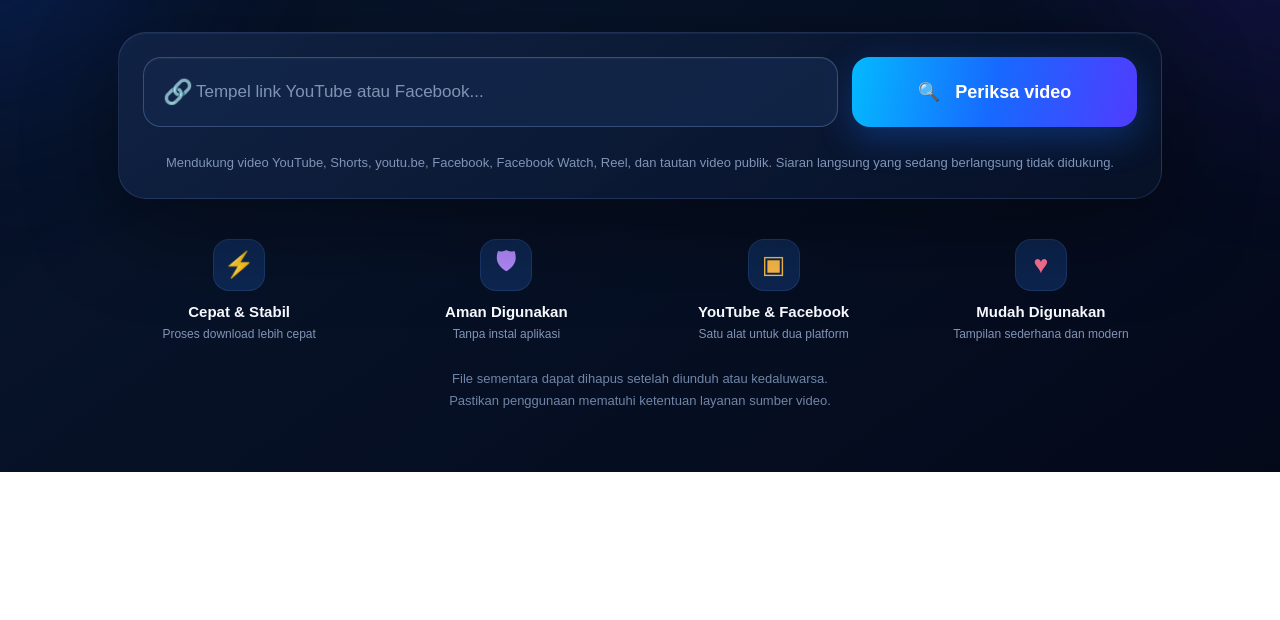
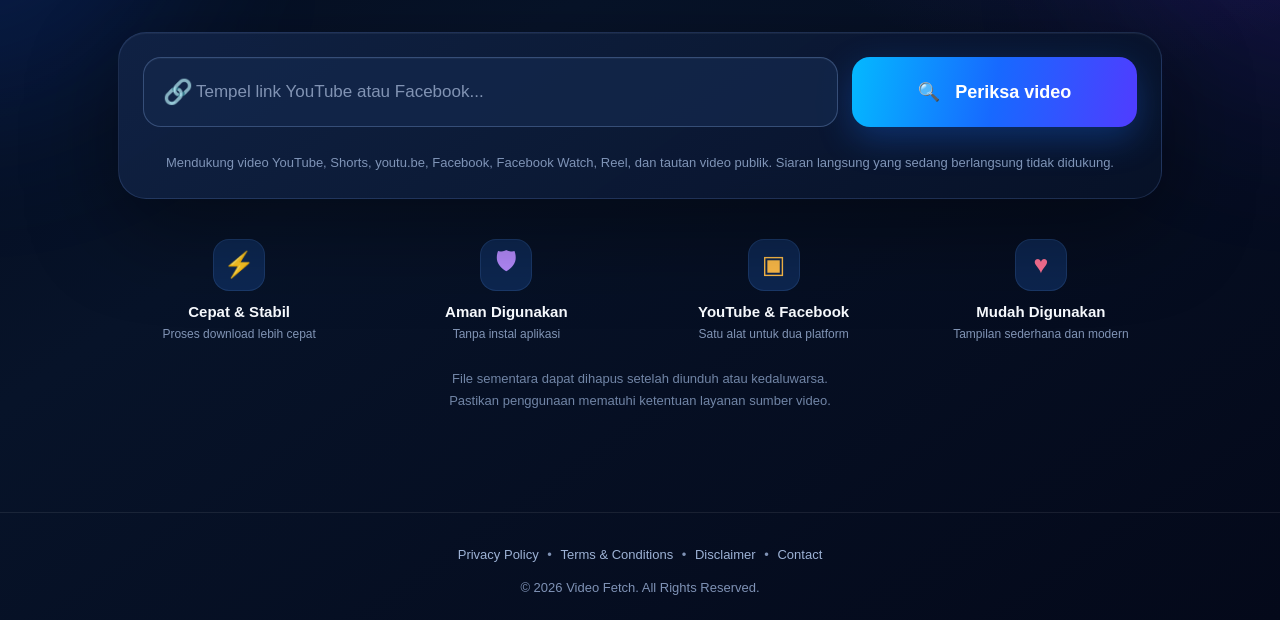
Before and after one commit to shopppit1-tech/video-downloader, a website: page public/index.html in a window 1280 px wide. Shown: the part 614-1234 px from the top of the page. Before the commit the page ends 1086 px from the top, so only its background shows below. Drawn offline with Linux system fonts and the light colour scheme.

Commit message:
Add footer with links and copyright notice

```diff
--- a/public/index.html
+++ b/public/index.html
@@ -2531,3 +2531,39 @@ if (
 
 </body>
 </html>
+<footer style="
+  text-align:center;
+  padding:30px 15px 20px;
+  margin-top:40px;
+  color:#7f92b5;
+  font-size:13px;
+  line-height:1.8;
+  border-top:1px solid rgba(255,255,255,.08);
+">
+
+  <div style="margin-bottom:10px;">
+    <a href="/privacy.html" style="color:#9db2d5;text-decoration:none;margin:0 5px;">
+      Privacy Policy
+    </a>
+    <span>•</span>
+
+    <a href="/terms.html" style="color:#9db2d5;text-decoration:none;margin:0 5px;">
+      Terms & Conditions
+    </a>
+    <span>•</span>
+
+    <a href="/disclaimer.html" style="color:#9db2d5;text-decoration:none;margin:0 5px;">
+      Disclaimer
+    </a>
+    <span>•</span>
+
+    <a href="/contact.html" style="color:#9db2d5;text-decoration:none;margin:0 5px;">
+      Contact
+    </a>
+  </div>
+
+  <div>
+    © 2026 Video Fetch. All Rights Reserved.
+  </div>
+
+</footer>
```
